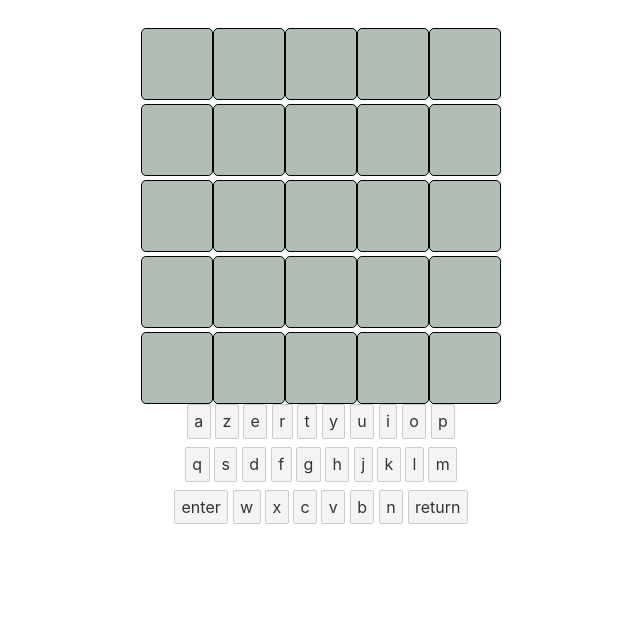
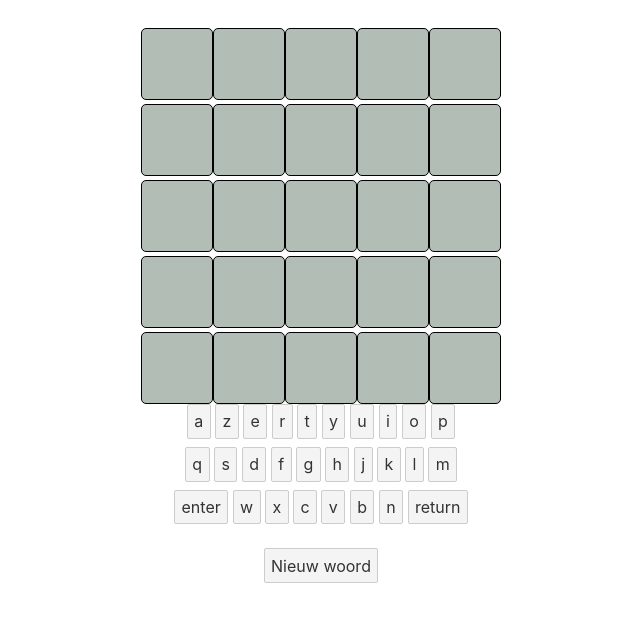
Before and after one commit to spacid/woddle-svelte, a Svelte app: page / in a window 1280 px wide. Shown: the top 622 px of the page, without its empty margins (319-959 px from the left). Built offline with nearby package versions, Linux system fonts and the light colour scheme.

Commit message:
Add button to reset game
- Get a new word
- Reset the game grid

```diff
--- a/src/App.svelte
+++ b/src/App.svelte
@@ -117,6 +117,17 @@
 		}
 	}
 
+	function getRandomWord(){
+		return words[Math.floor(Math.random() * words.length)];
+	}
+
+	function resetGame() {
+		wordToFind = getRandomWord();
+		gameState = GameState.Ongoing;
+		tries = 0;
+		fillInGameGrid();
+	}
+
 	fillInGameGrid();
 
 	// Load in the word list on mount.
@@ -125,7 +136,7 @@
 		words = (await res.text())
 			.split(/\r?\n/)
 			.map((item: string) => item.trim());
-		wordToFind = words[Math.floor(Math.random() * words.length)];
+		wordToFind = getRandomWord();
 	});
 </script>
 
@@ -182,8 +193,10 @@
 		{:else if gameState == GameState.Lost}
 			<p>Verloren, jammer! Het woord is: {wordToFind}</p>
 		{:else}
-			<p></p>
+			<p />
 		{/if}
+
+		<button on:click={resetGame}>Nieuw woord</button>
 	</div>
 </main>
 
```
